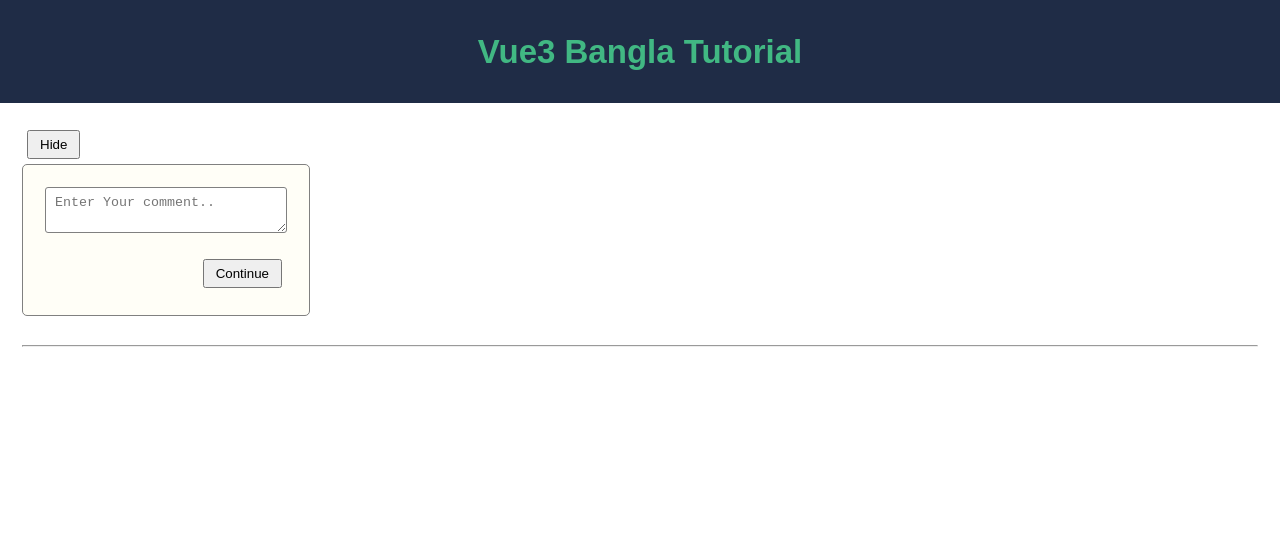
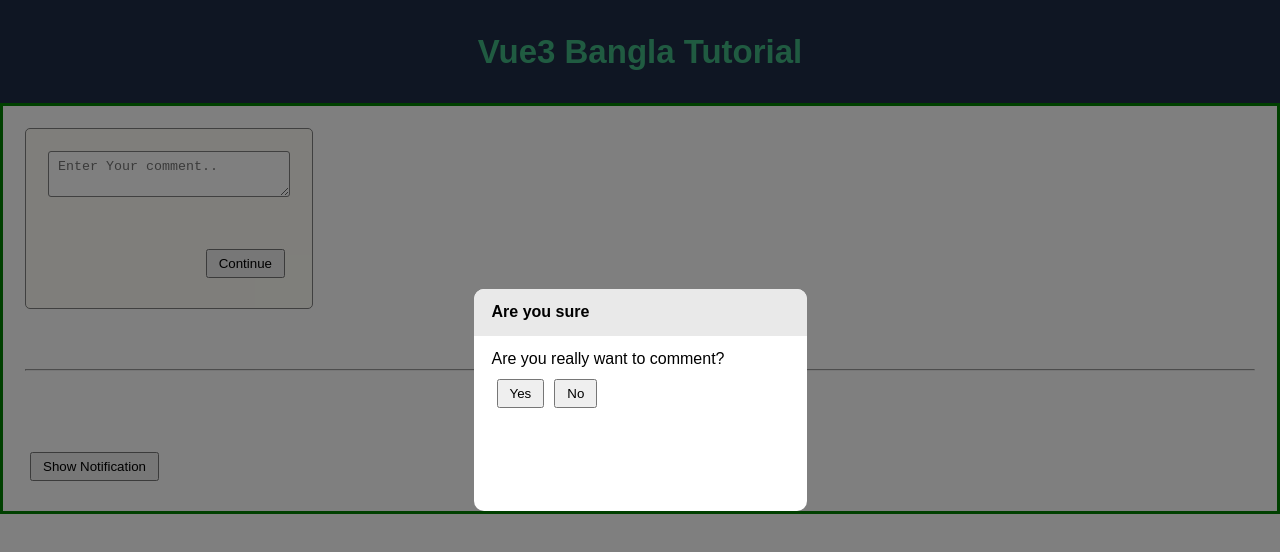
Before and after one commit to rimonmath/vue3-vite, a Vue app: page / in a window 1280 px wide. Both pictures are taken after a click on the button "Continue". Shown: the top 552 px of the page. Built offline with nearby package versions, Linux system fonts and the light colour scheme.

Commit message:
part 45 done

```diff
--- a/index.html
+++ b/index.html
@@ -5,9 +5,19 @@
     <link rel="icon" href="/favicon.ico" />
     <meta name="viewport" content="width=device-width, initial-scale=1.0" />
     <title>Vite App</title>
+    <style>
+      #notifications {
+        position: fixed;
+        right: 0;
+        top: 0;
+        z-index: 99;
+      }
+    </style>
   </head>
   <body>
     <div id="app"></div>
+    <div id="dialogs"></div>
+    <div id="notifications"></div>
     <script type="module" src="/src/main.js"></script>
   </body>
 </html>
--- a/src/App.vue
+++ b/src/App.vue
@@ -4,14 +4,12 @@
   </header>
 
   <div class="container">
-    <button @click="hide = true">Hide</button>
-
     <the-comment
       v-model="myComment"
       buttonText="Continue"
       placeholder="Enter Your comment.."
       @click="handleClick"
-      v-if="!hide"
+      @continueClick="handleContinueClick"
     ></the-comment>
     <br />
     <hr />
@@ -20,27 +18,58 @@
     <p>
       {{ myComment }}
     </p>
+
+    <button @click="showNotification">Show Notification</button>
+
+    <the-dialog heading="Are you sure" v-if="showDialog">
+      <p>
+        Are you really want to comment?
+        <br />
+        <button @click="showDialog = false">Yes</button>
+        <button @click="showDialog = false">No</button>
+      </p>
+    </the-dialog>
+
+    <the-notification
+      v-for="(n, i) in notifications"
+      :key="i"
+      :text="n"
+    ></the-notification>
   </div>
 </template>
 
 <script>
 import TheComment from "./TheComment.vue";
+import TheDialog from "./TheDialog.vue";
+import TheNotification from "./TheNotification.vue";
 
 export default {
   data() {
     return {
       msg: "Vue3 Bangla Tutorial",
       myComment: "",
-      hide: false
+      showDialog: false,
+      notifications: []
     };
   },
   methods: {
     handleClick() {
       console.log("Clicked");
+    },
+    handleContinueClick() {
+      this.showDialog = true;
+    },
+    showNotification() {
+      this.notifications.push("You have a new notification");
+      setTimeout(() => {
+        this.notifications.shift();
+      }, 2222);
     }
   },
   components: {
-    TheComment
+    TheComment,
+    TheDialog,
+    TheNotification
   }
 
   // beforeCreate() {
@@ -93,6 +122,9 @@ header h2 {
 
 .container {
   padding: 22px;
+  color: red;
+  font-size: 33px;
+  border: 3px solid green;
 }
 
 button {
--- a/src/TheComment.vue
+++ b/src/TheComment.vue
@@ -3,7 +3,7 @@
     <textarea :value="modelValue" @input="handleInput" v-bind="$attrs" />
 
     <div class="text-right">
-      <button>{{ buttonText }}</button>
+      <button @click="$emit('continueClick')">{{ buttonText }}</button>
     </div>
   </div>
 </template>
@@ -29,31 +29,31 @@ export default {
     handleInput(e) {
       this.$emit("update:modelValue", e.target.value);
     }
-  },
-  beforeCreate() {
-    console.log("befreCreate");
-  },
-  created() {
-    console.log("created");
-  },
-  beforeMount() {
-    console.log("beforeMount");
-  },
-  mounted() {
-    console.log("mounted");
-  },
-  beforeUpdate() {
-    console.log("beforeUpdate");
-  },
-  updated() {
-    console.log("updated");
-  },
-  beforeUnmount() {
-    console.log("beforeUnmount");
-  },
-  unmounted() {
-    console.log("unmounted");
   }
+  // beforeCreate() {
+  //   console.log("befreCreate");
+  // },
+  // created() {
+  //   console.log("created");
+  // },
+  // beforeMount() {
+  //   console.log("beforeMount");
+  // },
+  // mounted() {
+  //   console.log("mounted");
+  // },
+  // beforeUpdate() {
+  //   console.log("beforeUpdate");
+  // },
+  // updated() {
+  //   console.log("updated");
+  // },
+  // beforeUnmount() {
+  //   console.log("beforeUnmount");
+  // },
+  // unmounted() {
+  //   console.log("unmounted");
+  // }
 };
 </script>
 
--- a/src/TheDialog.vue
+++ b/src/TheDialog.vue
@@ -1,13 +1,14 @@
 <template>
-  <teleport to="#modals">
+  <teleport to="#dialogs">
     <div class="the-dialog">
       <div class="the-dialog__container">
         <div class="the-dialog__header">
           {{ heading }}
         </div>
         <div class="the-dialog__body"><slot></slot></div>
-      </div></div
-  ></teleport>
+      </div>
+    </div>
+  </teleport>
 </template>
 
 <script>
```
